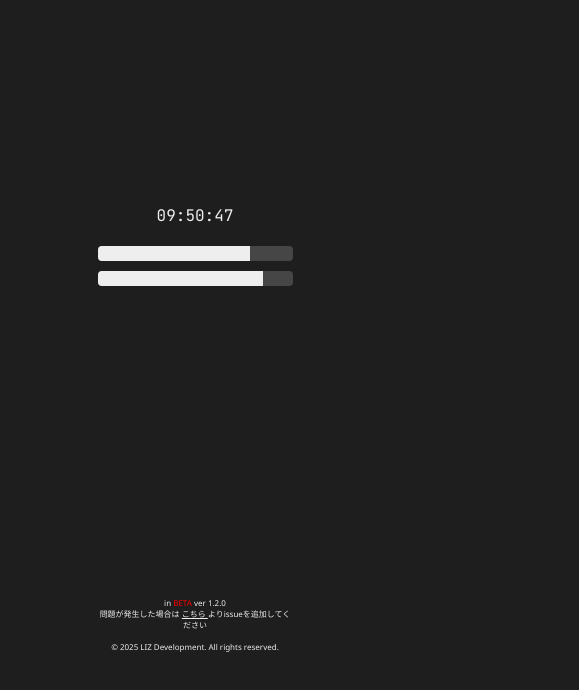
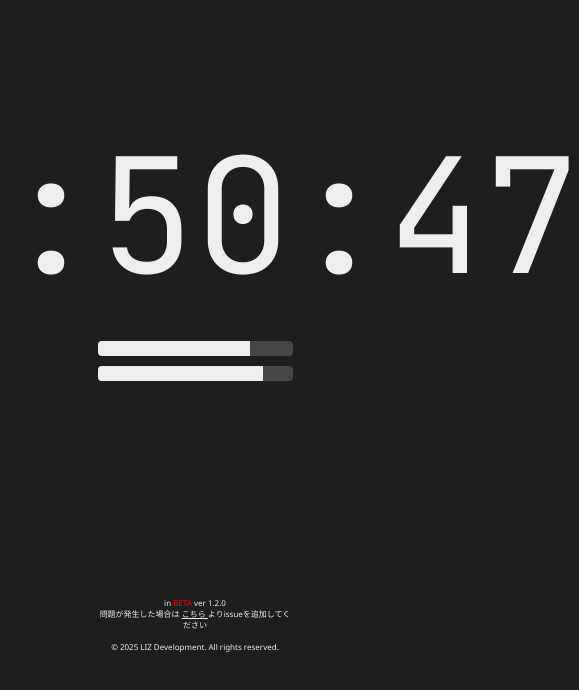
Before and after one commit to 3nd0en/clockprogress, a plain HTML site: page index.html in a window 390 px wide. Shown: the part 172-862 px from the top of the page, 579 px wide, since content can reach past the window. Drawn offline with Linux system fonts and the light colour scheme.

Commit message:
Update index.html

```diff
--- a/index.html
+++ b/index.html
@@ -86,6 +86,10 @@
 */
 
     @media screen and (max-width: 768px) {
+      #timeDisplay {
+        -webkit-text-size-adjust: 100%;
+        font-size: 10.0rem;
+      }
       #footer {
 /*        font-size: none !important; */
         -webkit-text-size-adjust: 100%;
@@ -114,7 +118,7 @@
 </head>
 
 <body>
-  <div class="time-display" id="timeDisplay" font-size: 10.0rem; title="全画面モード切り替え">00:00:00</div>
+  <div class="time-display" id="timeDisplay" title="全画面モード切り替え">00:00:00</div>
 
   <div class="progress-bar" id="progressBarSec">
     <div class="progress" id="progressSec"></div>
```
